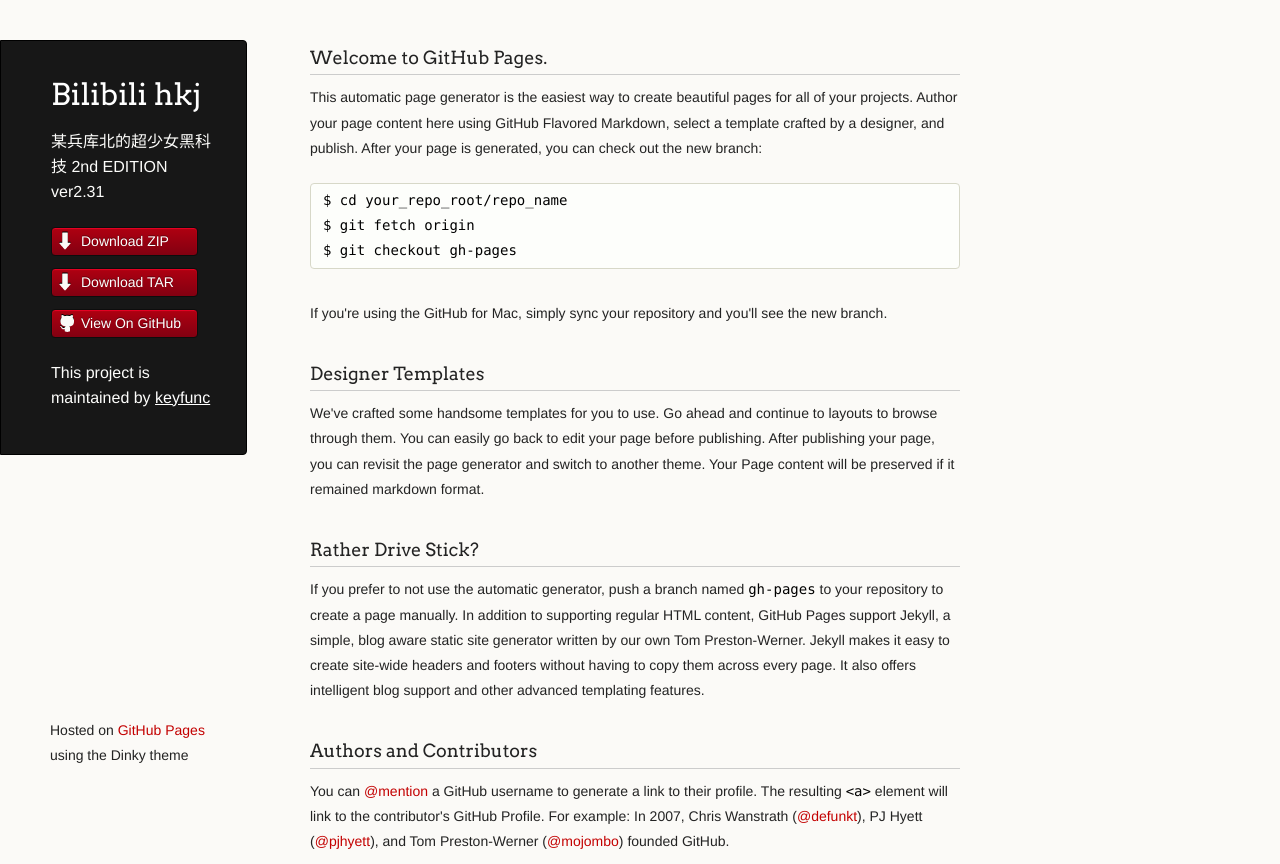
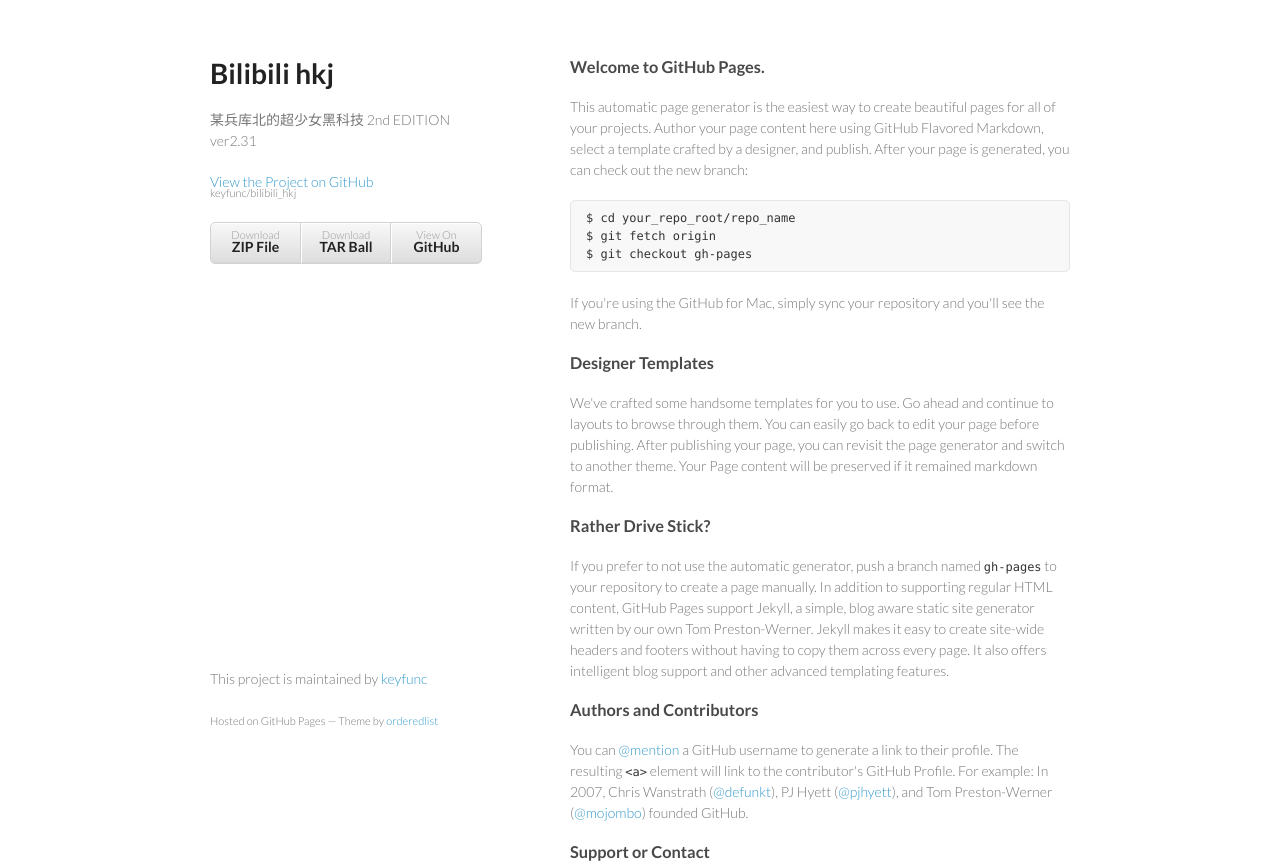
Before and after one commit to daiyeqi/bilibili_hkj, a plain HTML site: page index.html in a window 1280 px wide. Shown: the top 864 px of the page. Drawn offline with Linux system fonts and the light colour scheme.

```diff
--- a/index.html
+++ b/index.html
@@ -7,7 +7,6 @@
 
     <link rel="stylesheet" href="stylesheets/styles.css">
     <link rel="stylesheet" href="stylesheets/pygment_trac.css">
-    <script src="javascripts/scale.fix.js"></script>
     <meta name="viewport" content="width=device-width, initial-scale=1, user-scalable=no">
     <!--[if lt IE 9]>
     <script src="//html5shiv.googlecode.com/svn/trunk/html5.js"></script>
@@ -16,18 +15,17 @@
   <body>
     <div class="wrapper">
       <header>
-        <h1 class="header">Bilibili hkj</h1>
-        <p class="header">某兵库北的超少女黑科技 2nd EDITION ver2.31</p>
+        <h1>Bilibili hkj</h1>
+        <p>某兵库北的超少女黑科技 2nd EDITION ver2.31</p>
+
+        <p class="view"><a href="https://github.com/keyfunc/bilibili_hkj">View the Project on GitHub <small>keyfunc/bilibili_hkj</small></a></p>
+
 
         <ul>
-          <li class="download"><a class="buttons" href="https://github.com/keyfunc/bilibili_hkj/zipball/master">Download ZIP</a></li>
-          <li class="download"><a class="buttons" href="https://github.com/keyfunc/bilibili_hkj/tarball/master">Download TAR</a></li>
-          <li><a class="buttons github" href="https://github.com/keyfunc/bilibili_hkj">View On GitHub</a></li>
+          <li><a href="https://github.com/keyfunc/bilibili_hkj/zipball/master">Download <strong>ZIP File</strong></a></li>
+          <li><a href="https://github.com/keyfunc/bilibili_hkj/tarball/master">Download <strong>TAR Ball</strong></a></li>
+          <li><a href="https://github.com/keyfunc/bilibili_hkj">View On <strong>GitHub</strong></a></li>
         </ul>
-
-        <p class="header">This project is maintained by <a class="header name" href="https://github.com/keyfunc">keyfunc</a></p>
-
-
       </header>
       <section>
         <h3>
@@ -63,10 +61,21 @@
 <p>Having trouble with Pages? Check out the documentation at <a href="http://help.github.com/pages">http://help.github.com/pages</a> or contact <a href="mailto:support@github.com">support@github.com</a> and we’ll help you sort it out.</p>
       </section>
       <footer>
-        <p><small>Hosted on <a href="http://pages.github.com">GitHub Pages</a> using the Dinky theme</small></p>
+        <p>This project is maintained by <a href="https://github.com/keyfunc">keyfunc</a></p>
+        <p><small>Hosted on GitHub Pages &mdash; Theme by <a href="https://github.com/orderedlist">orderedlist</a></small></p>
       </footer>
     </div>
-    <!--[if !IE]><script>fixScale(document);</script><![endif]-->
+    <script src="javascripts/scale.fix.js"></script>
+              <script type="text/javascript">
+            var gaJsHost = (("https:" == document.location.protocol) ? "https://ssl." : "http://www.");
+            document.write(unescape("%3Cscript src='" + gaJsHost + "google-analytics.com/ga.js' type='text/javascript'%3E%3C/script%3E"));
+          </script>
+          <script type="text/javascript">
+            try {
+              var pageTracker = _gat._getTracker("UA-26437383-3");
+            pageTracker._trackPageview();
+            } catch(err) {}
+          </script>
 
   </body>
 </html>
--- a/stylesheets/styles.css
+++ b/stylesheets/styles.css
@@ -1,336 +1,186 @@
-@import url(https://fonts.googleapis.com/css?family=Arvo:400,700,400italic);
-
-/* MeyerWeb Reset */
-
-html, body, div, span, applet, object, iframe,
-h1, h2, h3, h4, h5, h6, p, blockquote, pre,
-a, abbr, acronym, address, big, cite, code,
-del, dfn, em, img, ins, kbd, q, s, samp,
-small, strike, strong, sub, sup, tt, var,
-b, u, i, center,
-dl, dt, dd, ol, ul, li,
-fieldset, form, label, legend,
-table, caption, tbody, tfoot, thead, tr, th, td,
-article, aside, canvas, details, embed,
-figure, figcaption, footer, header, hgroup,
-menu, nav, output, ruby, section, summary,
-time, mark, audio, video {
-  margin: 0;
-  padding: 0;
-  border: 0;
-  font: inherit;
-  vertical-align: baseline;
-}
-
-
-/* Base text styles */
+@import url(https://fonts.googleapis.com/css?family=Lato:300italic,700italic,300,700);
 
 body {
-  padding:10px 50px 0 0;
-  font-family:"Helvetica Neue", Helvetica, Arial, sans-serif;
-	font-size: 14px;
-	color: #232323;
-	background-color: #FBFAF7;
-	margin: 0;
-	line-height: 1.8em;
-	-webkit-font-smoothing: antialiased;
-
+  padding:50px;
+  font:14px/1.5 Lato, "Helvetica Neue", Helvetica, Arial, sans-serif;
+  color:#777;
+  font-weight:300;
 }
 
 h1, h2, h3, h4, h5, h6 {
-  color:#232323;
-  margin:36px 0 10px;
+  color:#222;
+  margin:0 0 20px;
 }
 
-p, ul, ol, table, dl {
-  margin:0 0 22px;
+p, ul, ol, table, pre, dl {
+  margin:0 0 20px;
 }
 
 h1, h2, h3 {
-	font-family: Arvo, Monaco, serif;
-  line-height:1.3;
-	font-weight: normal;
-}
-
-h1,h2, h3 {
-	display: block;
-	border-bottom: 1px solid #ccc;
-	padding-bottom: 5px;
+  line-height:1.1;
 }
 
 h1 {
-	font-size: 30px;
+  font-size:28px;
 }
 
 h2 {
-	font-size: 24px;
+  color:#393939;
 }
 
-h3 {
-	font-size: 18px;
-}
-
-h4, h5, h6 {
-	font-family: Arvo, Monaco, serif;
-	font-weight: 700;
+h3, h4, h5, h6 {
+  color:#494949;
 }
 
 a {
-  color:#C30000;
-  font-weight:200;
+  color:#39c;
+  font-weight:400;
   text-decoration:none;
 }
 
-a:hover {
-	text-decoration: underline;
+a small {
+  font-size:11px;
+  color:#777;
+  margin-top:-0.6em;
+  display:block;
 }
 
-a small {
-	font-size: 12px;
+.wrapper {
+  width:860px;
+  margin:0 auto;
 }
 
-em {
-	font-style: italic;
+blockquote {
+  border-left:1px solid #e5e5e5;
+  margin:0;
+  padding:0 0 0 20px;
+  font-style:italic;
+}
+
+code, pre {
+  font-family:Monaco, Bitstream Vera Sans Mono, Lucida Console, Terminal;
+  color:#333;
+  font-size:12px;
+}
+
+pre {
+  padding:8px 15px;
+  background: #f8f8f8;
+  border-radius:5px;
+  border:1px solid #e5e5e5;
+  overflow-x: auto;
+}
+
+table {
+  width:100%;
+  border-collapse:collapse;
+}
+
+th, td {
+  text-align:left;
+  padding:5px 10px;
+  border-bottom:1px solid #e5e5e5;
+}
+
+dt {
+  color:#444;
+  font-weight:700;
+}
+
+th {
+  color:#444;
+}
+
+img {
+  max-width:100%;
+}
+
+header {
+  width:270px;
+  float:left;
+  position:fixed;
+}
+
+header ul {
+  list-style:none;
+  height:40px;
+
+  padding:0;
+
+  background: #eee;
+  background: -moz-linear-gradient(top, #f8f8f8 0%, #dddddd 100%);
+  background: -webkit-gradient(linear, left top, left bottom, color-stop(0%,#f8f8f8), color-stop(100%,#dddddd));
+  background: -webkit-linear-gradient(top, #f8f8f8 0%,#dddddd 100%);
+  background: -o-linear-gradient(top, #f8f8f8 0%,#dddddd 100%);
+  background: -ms-linear-gradient(top, #f8f8f8 0%,#dddddd 100%);
+  background: linear-gradient(top, #f8f8f8 0%,#dddddd 100%);
+
+  border-radius:5px;
+  border:1px solid #d2d2d2;
+  box-shadow:inset #fff 0 1px 0, inset rgba(0,0,0,0.03) 0 -1px 0;
+  width:270px;
+}
+
+header li {
+  width:89px;
+  float:left;
+  border-right:1px solid #d2d2d2;
+  height:40px;
+}
+
+header ul a {
+  line-height:1;
+  font-size:11px;
+  color:#999;
+  display:block;
+  text-align:center;
+  padding-top:6px;
+  height:40px;
 }
 
 strong {
+  color:#222;
   font-weight:700;
 }
 
-ul {
-  list-style: inside;
-  padding-left: 25px;
+header ul li + li {
+  width:88px;
+  border-left:1px solid #fff;
 }
 
-ol {
-  list-style: decimal inside;
-  padding-left: 20px;
+header ul li + li + li {
+  border-right:none;
+  width:89px;
 }
 
-blockquote {
-  margin: 0;
-  padding: 0 0 0 20px;
-  font-style: italic;
+header ul a strong {
+  font-size:14px;
+  display:block;
+  color:#222;
 }
 
-dl, dt, dd, dl p {
-	font-color: #444;
+section {
+  width:500px;
+  float:right;
+  padding-bottom:50px;
 }
 
-dl dt {
-  font-weight: bold;
-}
-
-dl dd {
-  padding-left: 20px;
-  font-style: italic;
-}
-
-dl p {
-  padding-left: 20px;
-  font-style: italic;
+small {
+  font-size:11px;
 }
 
 hr {
   border:0;
-  background:#ccc;
+  background:#e5e5e5;
   height:1px;
-  margin:0 0 24px;
+  margin:0 0 20px;
 }
 
-/* Images */
-
-img {
-  position: relative;
-  margin: 0 auto;
-  max-width: 650px;
-  padding: 5px;
-  margin: 10px 0 32px 0;
-  border: 1px solid #ccc;
-}
-
-p img {
-  display: inline;
-  margin: 0;
-  padding: 0;
-  vertical-align: middle;
-  text-align: center;
-  border: none;
-}
-
-/* Code blocks */
-
-code, pre {
-	font-family: Monaco, "Bitstream Vera Sans Mono", "Lucida Console", Terminal, monospace;
-  color:#000;
-  font-size:14px;
-}
-
-pre {
-	padding: 4px 12px;
-  background: #FDFEFB;
-  border-radius:4px;
-  border:1px solid #D7D8C8;
-  overflow: auto;
-  overflow-y: hidden;
-	margin-bottom: 32px;
-}
-
-
-/* Tables */
-
-table {
-  width:100%;
-}
-
-table {
-  border: 1px solid #ccc;
-  margin-bottom: 32px;
-  text-align: left;
- }
-
-th {
-  font-family: 'Arvo', Helvetica, Arial, sans-serif;
-	font-size: 18px;
-	font-weight: normal;
-  padding: 10px;
-  background: #232323;
-  color: #FDFEFB;
- }
-
-td {
-  padding: 10px;
-	background: #ccc;
- }
-
-
-/* Wrapper */
-.wrapper {
-  width:960px;
-}
-
-
-/* Header */
-
-header {
-	background-color: #171717;
-	color: #FDFDFB;
-  width:170px;
+footer {
+  width:270px;
   float:left;
   position:fixed;
-	border: 1px solid #000;
-	-webkit-border-top-right-radius: 4px;
-	-webkit-border-bottom-right-radius: 4px;
-	-moz-border-radius-topright: 4px;
-	-moz-border-radius-bottomright: 4px;
-	border-top-right-radius: 4px;
-	border-bottom-right-radius: 4px;
-	padding: 34px 25px 22px 50px;
-	margin: 30px 25px 0 0;
-	-webkit-font-smoothing: antialiased;
-}
-
-p.header {
-	font-size: 16px;
-}
-
-h1.header {
-	font-family: Arvo, sans-serif;
-	font-size: 30px;
-	font-weight: 300;
-	line-height: 1.3em;
-	border-bottom: none;
-	margin-top: 0;
-}
-
-
-h1.header, a.header, a.name, header a{
-	color: #fff;
-}
-
-a.header {
-	text-decoration: underline;
-}
-
-a.name {
-	white-space: nowrap;
-}
-
-header ul {
-  list-style:none;
-  padding:0;
-}
-
-header li {
-	list-style-type: none;
-  width:132px;
-  height:15px;
-	margin-bottom: 12px;
-	line-height: 1em;
-	padding: 6px 6px 6px 7px;
-
-	background: #AF0011;
-	background: -moz-linear-gradient(top, #AF0011 0%, #820011 100%);
-  background: -webkit-gradient(linear, left top, left bottom, color-stop(0%,#f8f8f8), color-stop(100%,#dddddd));
-  background: -webkit-linear-gradient(top, #AF0011 0%,#820011 100%);
-  background: -o-linear-gradient(top, #AF0011 0%,#820011 100%);
-  background: -ms-linear-gradient(top, #AF0011 0%,#820011 100%);
-  background: linear-gradient(top, #AF0011 0%,#820011 100%);
-
-	border-radius:4px;
-  border:1px solid #0D0D0D;
-
-	-webkit-box-shadow: inset 0px 1px 1px 0 rgba(233,2,38, 1);
-	box-shadow: inset 0px 1px 1px 0 rgba(233,2,38, 1);
-
-}
-
-header li:hover {
-	background: #C3001D;
-	background: -moz-linear-gradient(top, #C3001D 0%, #950119 100%);
-  background: -webkit-gradient(linear, left top, left bottom, color-stop(0%,#f8f8f8), color-stop(100%,#dddddd));
-  background: -webkit-linear-gradient(top, #C3001D 0%,#950119 100%);
-  background: -o-linear-gradient(top, #C3001D 0%,#950119 100%);
-  background: -ms-linear-gradient(top, #C3001D 0%,#950119 100%);
-  background: linear-gradient(top, #C3001D 0%,#950119 100%);
-}
-
-a.buttons {
-	-webkit-font-smoothing: antialiased;
-	background: url(../images/arrow-down.png) no-repeat;
-	font-weight: normal;
-	text-shadow: rgba(0, 0, 0, 0.4) 0 -1px 0;
-	padding: 2px 2px 2px 22px;
-	height: 30px;
-}
-
-a.github {
-	background: url(../images/octocat-small.png) no-repeat 1px;
-}
-
-a.buttons:hover {
-	color: #fff;
-	text-decoration: none;
-}
-
-
-/* Section - for main page content */
-
-section {
-  width:650px;
-  float:right;
-  padding-bottom:50px;
-}
-
-
-/* Footer */
-
-footer {
-  width:170px;
-  float:left;
-  position:fixed;
-  bottom:10px;
-	padding-left: 50px;
+  bottom:50px;
 }
 
 @media print, screen and (max-width: 960px) {
@@ -346,18 +196,14 @@
     width:auto;
   }
 
-	footer {
-		border-top: 1px solid #ccc;
-		margin:0 84px 0 50px;
-		padding:0;
-	}
-
   header {
     padding-right:320px;
   }
 
   section {
-    padding:20px 84px 20px 50px;
+    border:1px solid #e5e5e5;
+    border-width:1px 0;
+    padding:20px 0;
     margin:0 0 20px;
   }
 
@@ -367,8 +213,8 @@
 
   header ul {
     position:absolute;
-    right:130px;
-    top:84px;
+    right:50px;
+    top:52px;
   }
 }
 
@@ -378,38 +224,26 @@
   }
 
   header {
-    padding:10px 20px 0;
-		margin-right: 0;
+    padding:0;
   }
-
-	section {
-    padding:10px 0 10px 20px;
-    margin:0 0 30px;
-  }
-
-	footer {
-		margin: 0 0 0 30px;
-	}
 
   header ul, header p.view {
     position:static;
   }
+
+  pre, code {
+    word-wrap:normal;
+  }
 }
 
 @media print, screen and (max-width: 480px) {
+  body {
+    padding:15px;
+  }
 
-  header ul li.download {
+  header ul {
     display:none;
   }
-
-	footer {
-		margin: 0 0 0 20px;
-	}
-
-	footer a{
-		display:block;
-	}
-
 }
 
 @media print {
```
Also changed, not shown: javascripts/scale.fix.js (+17 -20 lines), params.json (+1 -1 lines).
